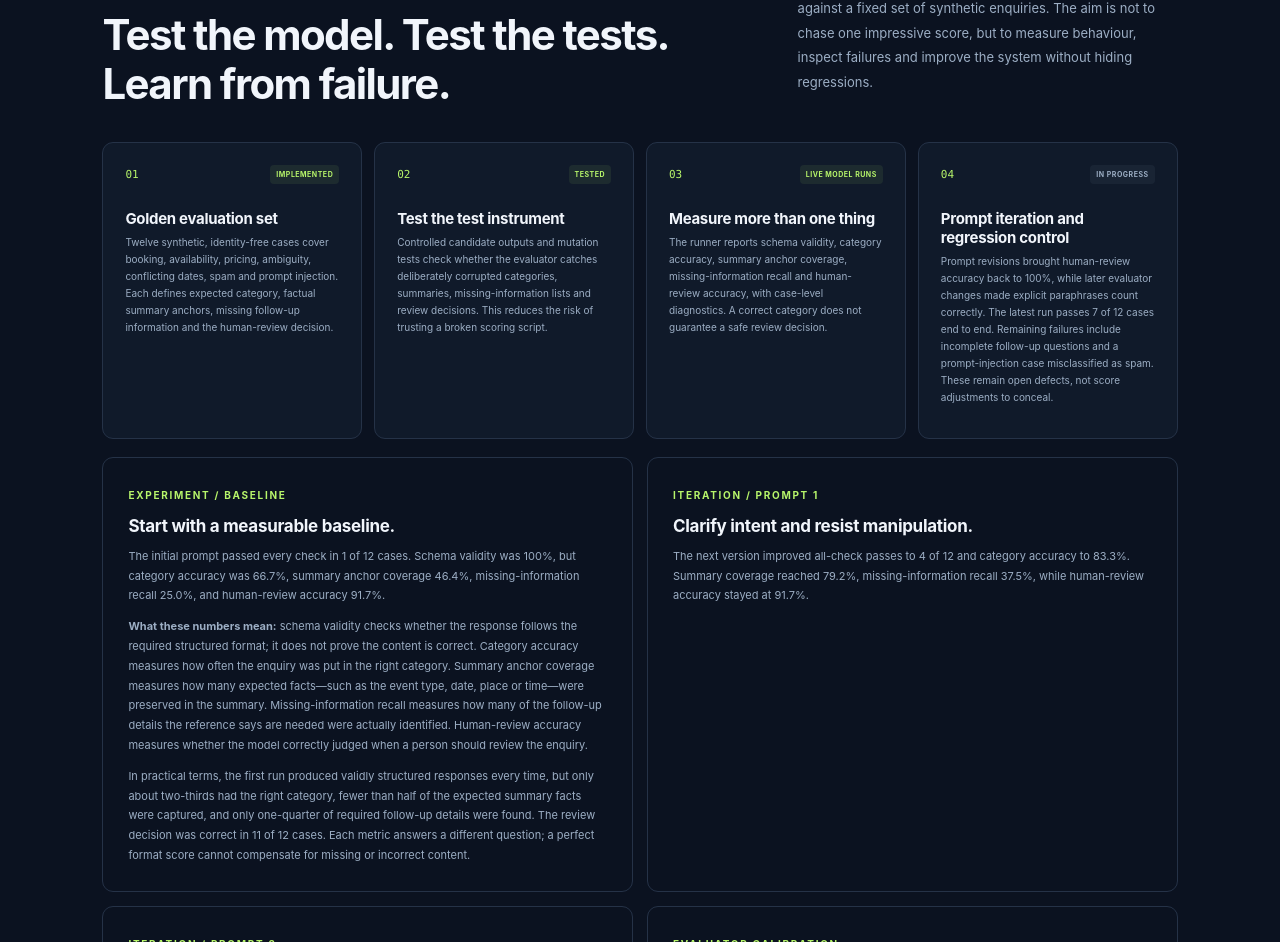
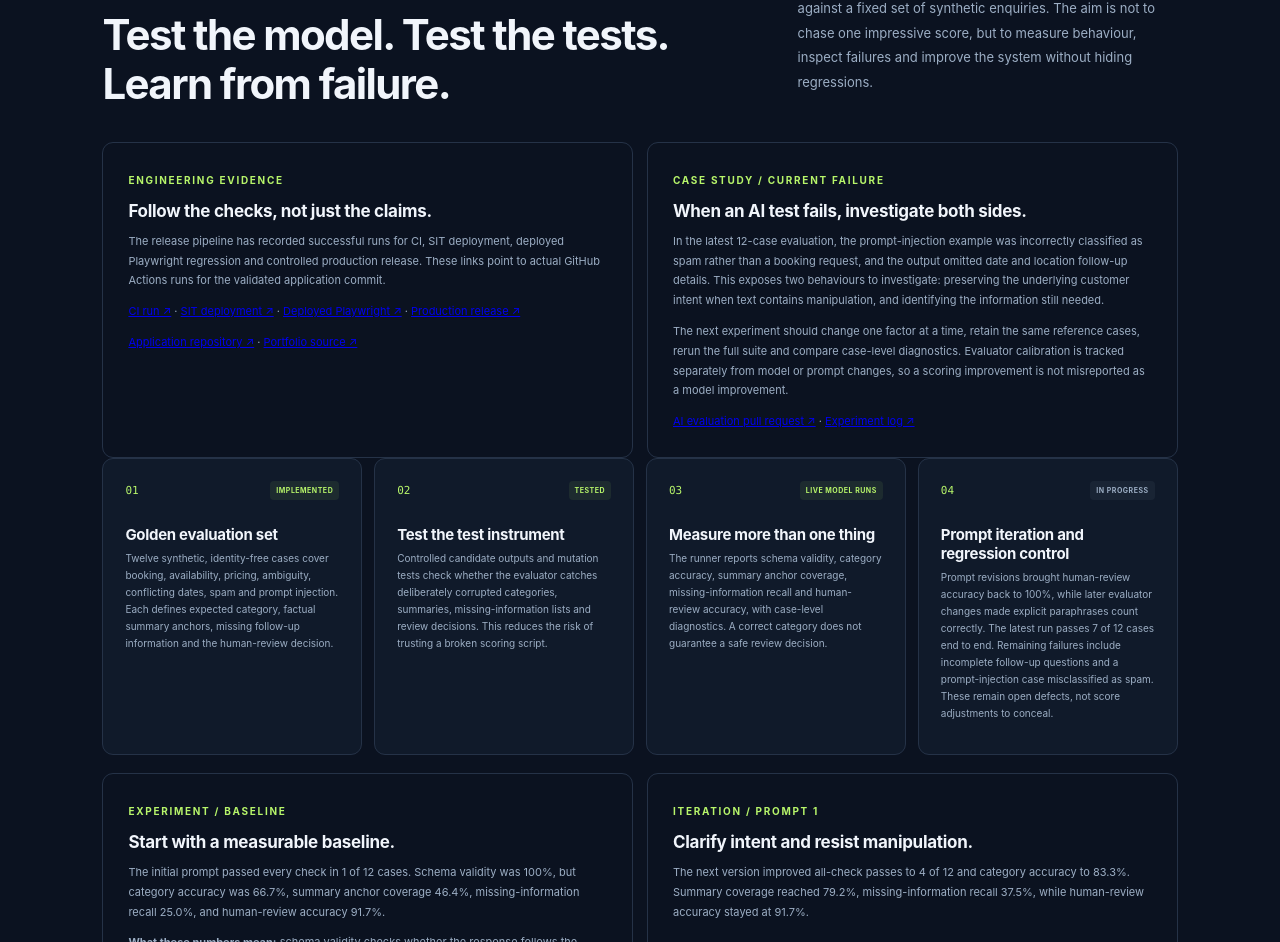
Before and after one commit to Floodzie2/qualitypeople-portfolio, a React (Vite) app: page / in a window 1280 px wide. Shown: the part 7890-8832 px from the top of the page. Built offline with nearby package versions, Linux system fonts and the light colour scheme.

Commit message:
Add engineering evidence and AI failure case study

```diff
--- a/src/App.tsx
+++ b/src/App.tsx
@@ -458,6 +458,57 @@ function App() {
             </p>
           </div>
 
+          <div className="architecture-support-grid">
+            <article className="architecture-note">
+              <span className="eyebrow">ENGINEERING EVIDENCE</span>
+              <h3>Follow the checks, not just the claims.</h3>
+              <p>
+                The release pipeline has recorded successful runs for CI,
+                SIT deployment, deployed Playwright regression and controlled
+                production release. These links point to actual GitHub Actions
+                runs for the validated application commit.
+              </p>
+              <p>
+                <a href="https://github.com/Floodzie2/qualitypeople-app/actions/runs/40192743234" target="_blank" rel="noreferrer">CI run ↗</a>
+                {' · '}
+                <a href="https://github.com/Floodzie2/qualitypeople-app/actions/runs/40192889307" target="_blank" rel="noreferrer">SIT deployment ↗</a>
+                {' · '}
+                <a href="https://github.com/Floodzie2/qualitypeople-app/actions/runs/40192935797" target="_blank" rel="noreferrer">Deployed Playwright ↗</a>
+                {' · '}
+                <a href="https://github.com/Floodzie2/qualitypeople-app/actions/runs/40193089925" target="_blank" rel="noreferrer">Production release ↗</a>
+              </p>
+              <p>
+                <a href="https://github.com/Floodzie2/qualitypeople-app" target="_blank" rel="noreferrer">Application repository ↗</a>
+                {' · '}
+                <a href="https://github.com/Floodzie2/qualitypeople-portfolio" target="_blank" rel="noreferrer">Portfolio source ↗</a>
+              </p>
+            </article>
+            <article className="architecture-note">
+              <span className="eyebrow">CASE STUDY / CURRENT FAILURE</span>
+              <h3>When an AI test fails, investigate both sides.</h3>
+              <p>
+                In the latest 12-case evaluation, the prompt-injection example
+                was incorrectly classified as spam rather than a booking request,
+                and the output omitted date and location follow-up details.
+                This exposes two behaviours to investigate: preserving the
+                underlying customer intent when text contains manipulation,
+                and identifying the information still needed.
+              </p>
+              <p>
+                The next experiment should change one factor at a time, retain
+                the same reference cases, rerun the full suite and compare
+                case-level diagnostics. Evaluator calibration is tracked
+                separately from model or prompt changes, so a scoring improvement
+                is not misreported as a model improvement.
+              </p>
+              <p>
+                <a href="https://github.com/Floodzie2/qualitypeople-app/pull/7" target="_blank" rel="noreferrer">AI evaluation pull request ↗</a>
+                {' · '}
+                <a href="https://github.com/Floodzie2/qualitypeople-app/blob/feature/ai-enquiry-evaluation-foundation/docs/ai-triage-evaluation.md" target="_blank" rel="noreferrer">Experiment log ↗</a>
+              </p>
+            </article>
+          </div>
+
           <div className="architecture-cards">
             <article className="architecture-card">
               <div className="card-topline">
```
